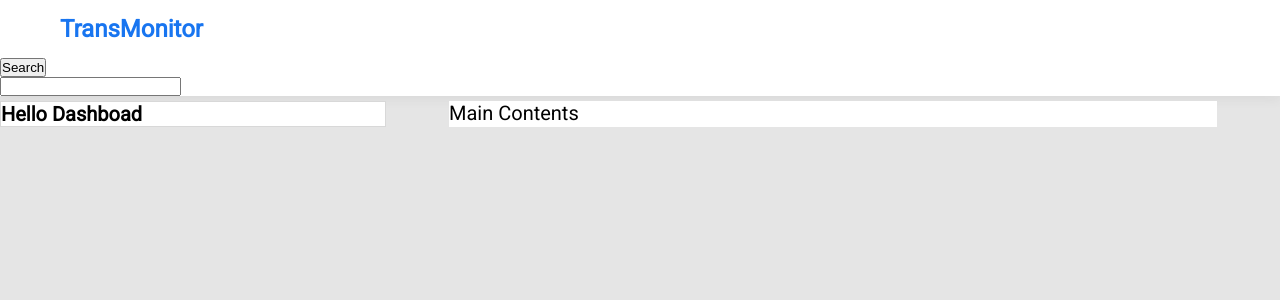
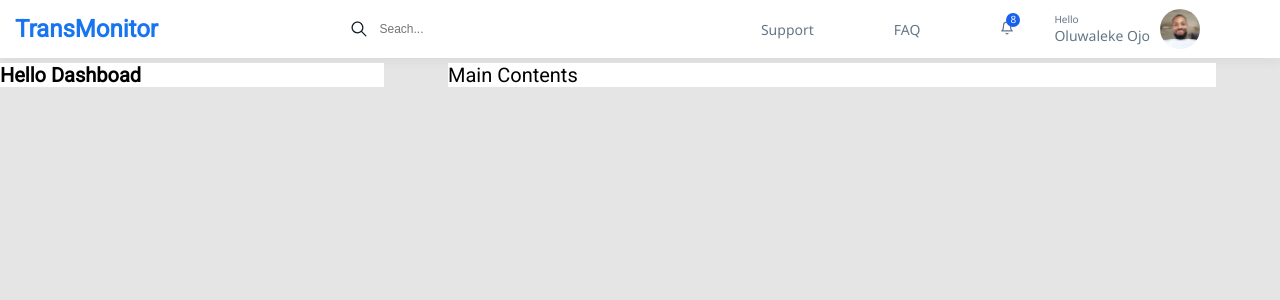
Before and after one commit to gblessylva/Transmonitor, a React (Create React App) app: page / in a window 1280 px wide. Shown: the top 300 px of the page. Built offline with nearby package versions, Linux system fonts and the light colour scheme.

Commit message:
feat: navigation menu added

```diff
--- a/src/App.css
+++ b/src/App.css
@@ -28,7 +28,6 @@ body{
 }
 .sidebar{
   width: 30%;
-  border: 1px solid #d8d8d8;
   background-color: white;
 }
 .main{
@@ -37,9 +36,16 @@ body{
   background-color: white;
   margin: 0 auto;
 }
-.logo{
+.top-nav{
+  display: flex;
+  justify-content: space-between;
+ max-width: 100%;
+ align-items: center;
+ max-height: 6rem;
+}
+/* .logo{
   margin-left: 4.5rem;
-}
+} */
 .logo > h2{
   font-style: normal;
   font-weight: 900;
@@ -48,3 +54,112 @@ body{
   padding: 1.5rem;
   color: #1875F0;
 }
+
+.search-form{
+  display: flex;
+}
+.links{
+  display: flex;
+  margin-right: 7rem;
+  height: 100%;
+  align-items: center;
+}
+.links ul{
+  display: flex;
+  align-items: center;
+}
+.links ul li{
+  margin: 0rem 4rem;
+  font-family: Segoe UI;
+  font-style: normal;
+  font-weight: normal;
+  font-size: 1.4rem;
+  line-height: 1.9rem;
+  color: #647787;
+  list-style: none;
+}
+.links ul li a{
+  font-family: Segoe UI;
+  font-style: normal;
+  font-weight: normal;
+  font-size: 1.4rem;
+  line-height: 1.9rem;
+  color: #647787;
+  text-decoration: none;
+}
+.notification{
+  position: relative;
+}
+.notify-count{
+  font-family: Segoe UI;
+  font-style: normal;
+  font-weight: normal;
+  font-size: 1rem;
+  display: flex;
+  align-items: center;
+  justify-content: center;
+  text-align: center;
+  width: 1.4rem;
+  height: 1.4rem;
+  border-radius: 50%;
+  color: #FCFDFF;
+  background: #1860EC;
+  position: absolute;
+  bottom: 1.2rem;
+  left: .6rem;
+}
+
+.profile{
+  display: flex;
+  align-items: center;
+
+}
+.profile-avatar {
+  border-radius: 50%;
+  height: 4rem;
+  width: 4rem;
+  overflow: hidden;
+  margin: 0 1rem;
+}
+.profile-avatar img{
+  width: 100%;
+  height: 100%;
+}
+.profile-info h3{
+  font-family: Segoe UI;
+  font-style: normal;
+  font-weight: normal;
+  font-size: 1.4rem;
+  line-height: 1.9rem;
+  color: #647787;
+}
+.profile-info p{
+  font-family: Segoe UI;
+  font-style: normal;
+  font-weight: normal;
+  color: #647787;
+  font-size: 1rem;
+  line-height: 1.3rem;
+}
+
+
+.search-form{
+  background-color: white;
+  display: flex;
+  align-items: center;
+}
+.search-form input[type='text']{
+  outline: none;
+  padding: 1rem;
+  border: none;
+  font-size: 1.2rem;
+}
+.search-form button{
+  background: none;
+  color: #0E1D25;
+  font-size: 2rem;
+  border: none;
+  display: flex;
+  align-items: center;
+  cursor: pointer;
+}
--- a/src/components/common/TopNav.js
+++ b/src/components/common/TopNav.js
@@ -1,5 +1,7 @@
 import React from 'react';
-
+import { IoIosSearch } from 'react-icons/io'
+import { FiBell } from 'react-icons/fi'
+import avatar from '../../static/images/avatar.png'
 function TopNav() {
   return (
     <div className='top-nav' >
@@ -8,11 +10,26 @@ function TopNav() {
       </div>
       <div className='search-form'>
         <div>
-          <button type='submit'>Search</button>
+          <button type='submit'><IoIosSearch /></button>
         </div>
-
         < div >
-          <input />
+          <input type='text' placeholder='Seach...' />
+        </div>
+      </div>
+      <div className='links'>
+        <ul>
+          <li> <a href='#'>Support </a> </li>
+          <li> <a href='#'>FAQ </a> </li>
+          <li className='notification'><div className='notify-count'>8</div><FiBell />   </li>
+        </ul>
+        <div className='profile'>
+          <div className='profile-info'>
+            <p className='greetings'>Hello</p>
+            <h3>Oluwaleke Ojo</h3>
+          </div>
+          <div className='profile-avatar'>
+            <img src={avatar} alt='avatar' />
+          </div>
         </div>
       </div>
     </ div>
```
Also changed, not shown: src/static/images/avatar.png (added).
